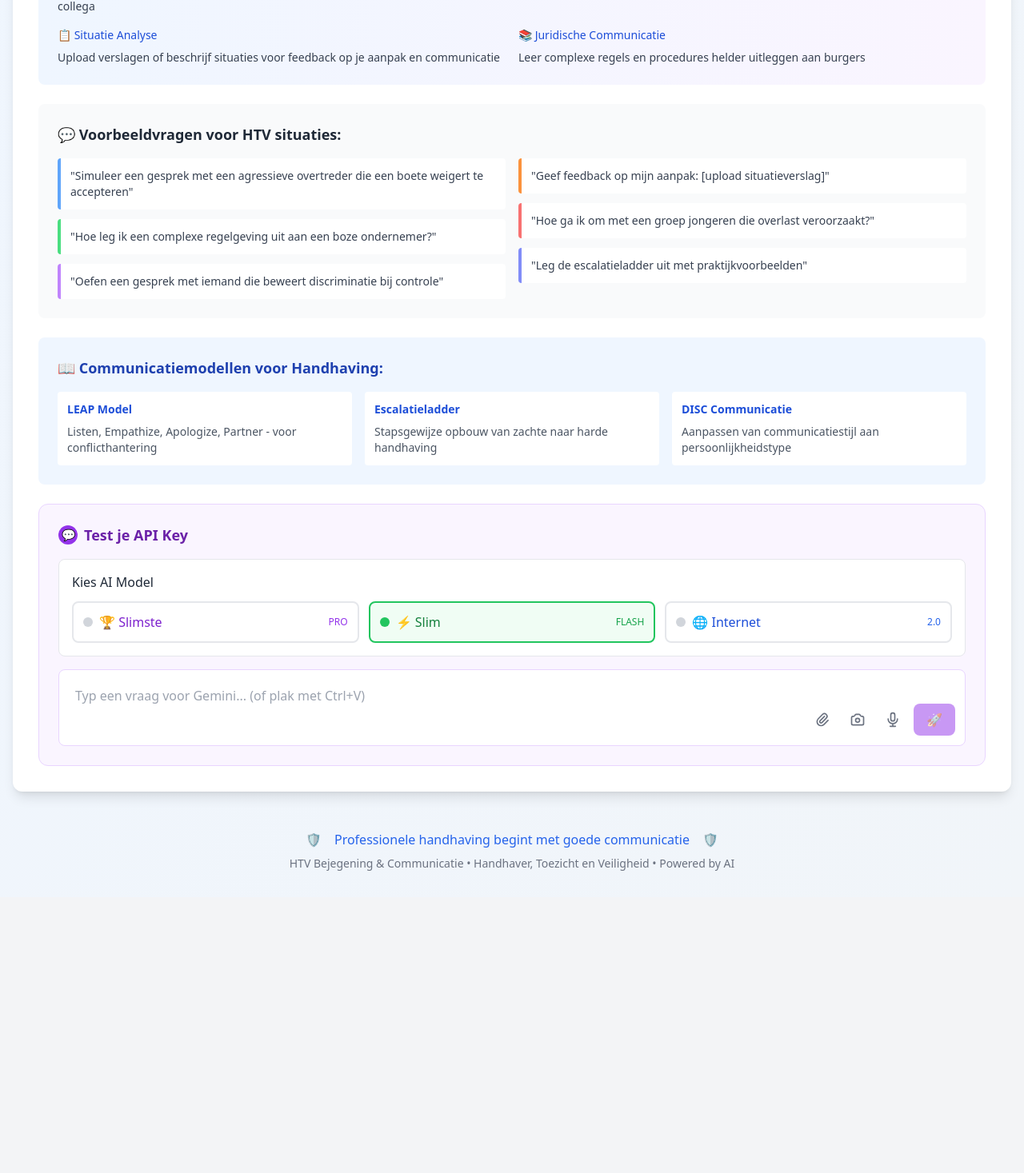
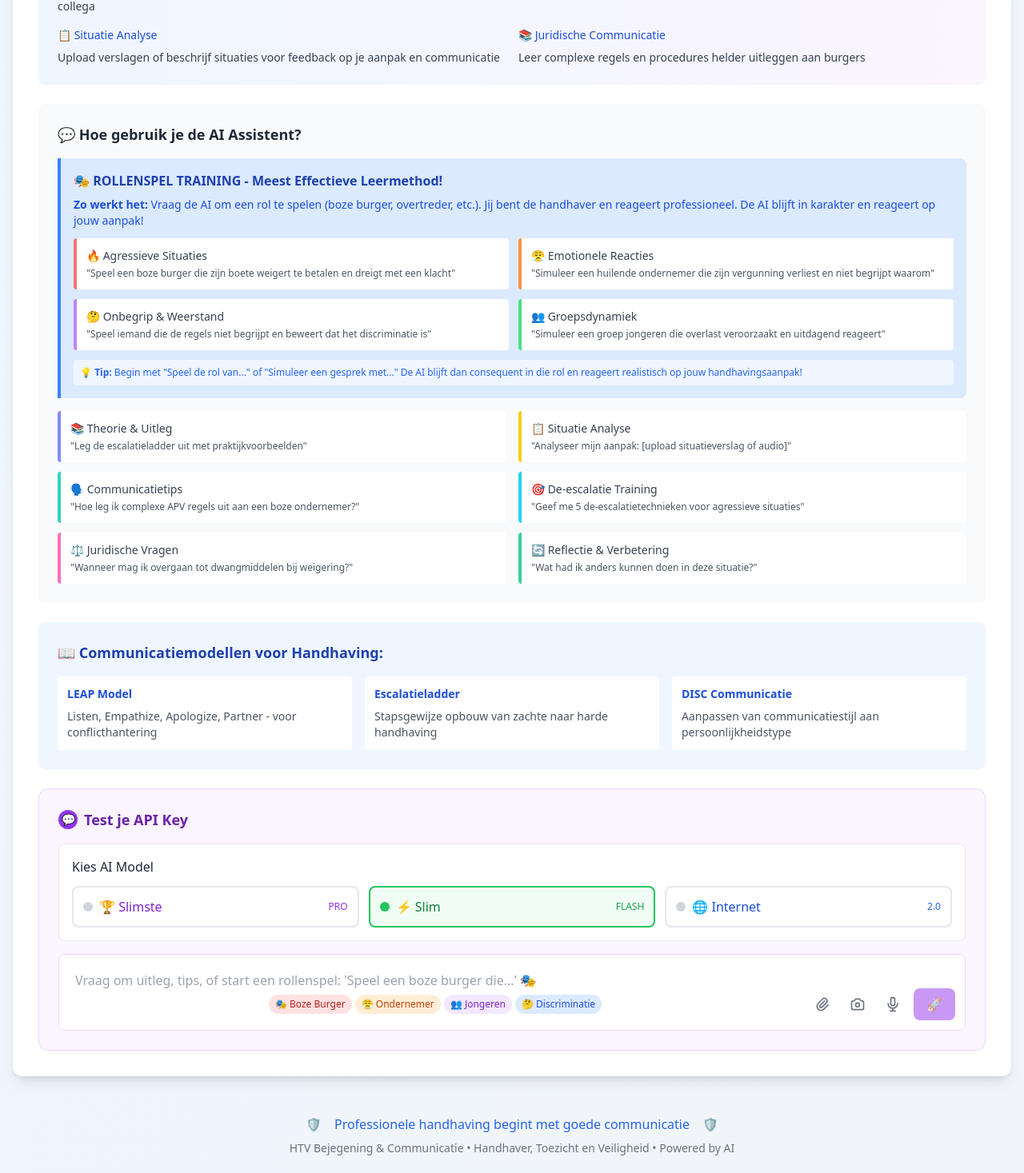
Before and after one commit to J00landa/bejegeningverdwenenkind, a Next.js app: page / in a window 1280 px wide. Shown: the part 1366-2833 px from the top of the page at 80% size. Before the commit the page ends 2488 px from the top, so only its background shows below. Built offline with nearby package versions, Linux system fonts and the light colour scheme.

Commit message:
Update interface voor rollenspel functionaliteit

```diff
--- a/src/app/page.tsx
+++ b/src/app/page.tsx
@@ -216,28 +216,68 @@ export default function Home() {
 
           {/* Example Prompts */}
           <div className="bg-gray-50 rounded-lg p-6 mb-6">
-            <h3 className="text-lg font-semibold text-gray-800 mb-4">💬 Voorbeeldvragen voor HTV situaties:</h3>
+            <h3 className="text-lg font-semibold text-gray-800 mb-4">💬 Hoe gebruik je de AI Assistent?</h3>
+
+            {/* Rollenspel Section - Highlighted */}
+            <div className="bg-blue-100 border-l-4 border-blue-500 p-4 mb-4 rounded-r-lg">
+              <h4 className="font-semibold text-blue-800 mb-2 flex items-center">
+                🎭 ROLLENSPEL TRAINING - Meest Effectieve Leermethod!
+              </h4>
+              <p className="text-blue-700 text-sm mb-3">
+                <strong>Zo werkt het:</strong> Vraag de AI om een rol te spelen (boze burger, overtreder, etc.).
+                Jij bent de handhaver en reageert professioneel. De AI blijft in karakter en reageert op jouw aanpak!
+              </p>
+              <div className="grid md:grid-cols-2 gap-3">
+                <div className="bg-white p-3 rounded border-l-4 border-red-400">
+                  <p className="text-sm text-gray-700 font-medium mb-1">🔥 Agressieve Situaties</p>
+                  <p className="text-xs text-gray-600">"Speel een boze burger die zijn boete weigert te betalen en dreigt met een klacht"</p>
+                </div>
+                <div className="bg-white p-3 rounded border-l-4 border-orange-400">
+                  <p className="text-sm text-gray-700 font-medium mb-1">😤 Emotionele Reacties</p>
+                  <p className="text-xs text-gray-600">"Simuleer een huilende ondernemer die zijn vergunning verliest en niet begrijpt waarom"</p>
+                </div>
+                <div className="bg-white p-3 rounded border-l-4 border-purple-400">
+                  <p className="text-sm text-gray-700 font-medium mb-1">🤔 Onbegrip & Weerstand</p>
+                  <p className="text-xs text-gray-600">"Speel iemand die de regels niet begrijpt en beweert dat het discriminatie is"</p>
+                </div>
+                <div className="bg-white p-3 rounded border-l-4 border-green-400">
+                  <p className="text-sm text-gray-700 font-medium mb-1">👥 Groepsdynamiek</p>
+                  <p className="text-xs text-gray-600">"Simuleer een groep jongeren die overlast veroorzaakt en uitdagend reageert"</p>
+                </div>
+              </div>
+              <div className="mt-3 p-2 bg-blue-50 rounded text-xs text-blue-600">
+                💡 <strong>Tip:</strong> Begin met "Speel de rol van..." of "Simuleer een gesprek met..."
+                De AI blijft dan consequent in die rol en reageert realistisch op jouw handhavingsaanpak!
+              </div>
+            </div>
+
             <div className="grid md:grid-cols-2 gap-4">
               <div className="space-y-3">
-                <div className="bg-white p-3 rounded border-l-4 border-blue-400">
-                  <p className="text-sm text-gray-700">"Simuleer een gesprek met een agressieve overtreder die een boete weigert te accepteren"</p>
+                <div className="bg-white p-3 rounded border-l-4 border-indigo-400">
+                  <p className="text-sm text-gray-700 font-medium mb-1">📚 Theorie & Uitleg</p>
+                  <p className="text-xs text-gray-600">"Leg de escalatieladder uit met praktijkvoorbeelden"</p>
                 </div>
-                <div className="bg-white p-3 rounded border-l-4 border-green-400">
-                  <p className="text-sm text-gray-700">"Hoe leg ik een complexe regelgeving uit aan een boze ondernemer?"</p>
+                <div className="bg-white p-3 rounded border-l-4 border-teal-400">
+                  <p className="text-sm text-gray-700 font-medium mb-1">🗣️ Communicatietips</p>
+                  <p className="text-xs text-gray-600">"Hoe leg ik complexe APV regels uit aan een boze ondernemer?"</p>
                 </div>
-                <div className="bg-white p-3 rounded border-l-4 border-purple-400">
-                  <p className="text-sm text-gray-700">"Oefen een gesprek met iemand die beweert discriminatie bij controle"</p>
+                <div className="bg-white p-3 rounded border-l-4 border-pink-400">
+                  <p className="text-sm text-gray-700 font-medium mb-1">⚖️ Juridische Vragen</p>
+                  <p className="text-xs text-gray-600">"Wanneer mag ik overgaan tot dwangmiddelen bij weigering?"</p>
                 </div>
               </div>
               <div className="space-y-3">
-                <div className="bg-white p-3 rounded border-l-4 border-orange-400">
-                  <p className="text-sm text-gray-700">"Geef feedback op mijn aanpak: [upload situatieverslag]"</p>
+                <div className="bg-white p-3 rounded border-l-4 border-yellow-400">
+                  <p className="text-sm text-gray-700 font-medium mb-1">📋 Situatie Analyse</p>
+                  <p className="text-xs text-gray-600">"Analyseer mijn aanpak: [upload situatieverslag of audio]"</p>
                 </div>
-                <div className="bg-white p-3 rounded border-l-4 border-red-400">
-                  <p className="text-sm text-gray-700">"Hoe ga ik om met een groep jongeren die overlast veroorzaakt?"</p>
+                <div className="bg-white p-3 rounded border-l-4 border-cyan-400">
+                  <p className="text-sm text-gray-700 font-medium mb-1">🎯 De-escalatie Training</p>
+                  <p className="text-xs text-gray-600">"Geef me 5 de-escalatietechnieken voor agressieve situaties"</p>
                 </div>
-                <div className="bg-white p-3 rounded border-l-4 border-indigo-400">
-                  <p className="text-sm text-gray-700">"Leg de escalatieladder uit met praktijkvoorbeelden"</p>
+                <div className="bg-white p-3 rounded border-l-4 border-emerald-400">
+                  <p className="text-sm text-gray-700 font-medium mb-1">🔄 Reflectie & Verbetering</p>
+                  <p className="text-xs text-gray-600">"Wat had ik anders kunnen doen in deze situatie?"</p>
                 </div>
               </div>
             </div>
--- a/src/components/TestChatBot.tsx
+++ b/src/components/TestChatBot.tsx
@@ -950,10 +950,44 @@ export default function TestChatBot() {
                 onChange={(e) => setMessage(e.target.value)}
                 onKeyPress={handleKeyPress}
                 placeholder={isDragOver ? "Drop bestanden of tekst hier..." : "Typ een vraag voor Gemini... (of plak met Ctrl+V)"}
+                placeholder={isDragOver ? "Drop bestanden of tekst hier..." : "Vraag om uitleg, tips, of start een rollenspel: 'Speel een boze burger die...' 🎭"}
                 className="w-full p-2 border-0 resize-none focus:outline-none"
                 rows={2}
                 disabled={isLoading}
               />
+
+              {/* Rollenspel Quick Start Buttons */}
+              {!message.trim() && uploadedFiles.length === 0 && (
+                <div className="absolute bottom-2 left-2 right-2">
+                  <div className="flex flex-wrap gap-1 justify-center">
+                    <button
+                      onClick={() => setMessage("Speel een boze burger die zijn parkeerboete weigert te betalen en dreigt met een klacht. Ik ben de handhaver.")}
+                      className="text-xs bg-red-100 hover:bg-red-200 text-red-700 px-2 py-1 rounded-full transition-colors"
+                    >
+                      🎭 Boze Burger
+                    </button>
+                    <button
+                      onClick={() => setMessage("Simuleer een emotionele ondernemer die zijn terrasvergunning verliest. Speel de rol realistisch. Ik ben de handhaver.")}
+                      className="text-xs bg-orange-100 hover:bg-orange-200 text-orange-700 px-2 py-1 rounded-full transition-colors"
+                    >
+                      😤 Ondernemer
+                    </button>
+                    <button
+                      onClick={() => setMessage("Speel een groep jongeren die overlast veroorzaakt en uitdagend reageert op aanspreken. Ik ben de handhaver.")}
+                      className="text-xs bg-purple-100 hover:bg-purple-200 text-purple-700 px-2 py-1 rounded-full transition-colors"
+                    >
+                      👥 Jongeren
+                    </button>
+                    <button
+                      onClick={() => setMessage("Simuleer iemand die beweert dat de controle discriminatie is en dreigt met de media. Ik ben de handhaver.")}
+                      className="text-xs bg-blue-100 hover:bg-blue-200 text-blue-700 px-2 py-1 rounded-full transition-colors"
+                    >
+                      🤔 Discriminatie
+                    </button>
+                  </div>
+                </div>
+              )}
+
               {pasteHint && (
                 <div className="absolute top-0 right-0 bg-green-100 text-green-800 text-xs px-2 py-1 rounded-bl-lg rounded-tr-lg">
                   {pasteHint}
```
